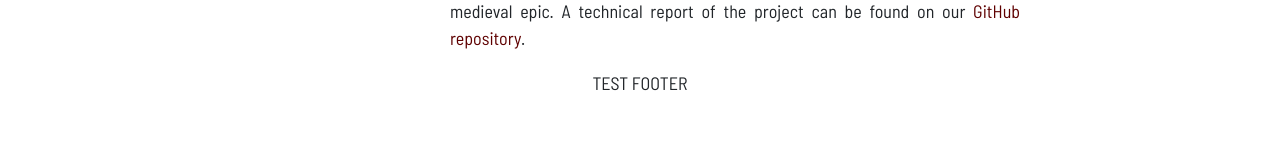
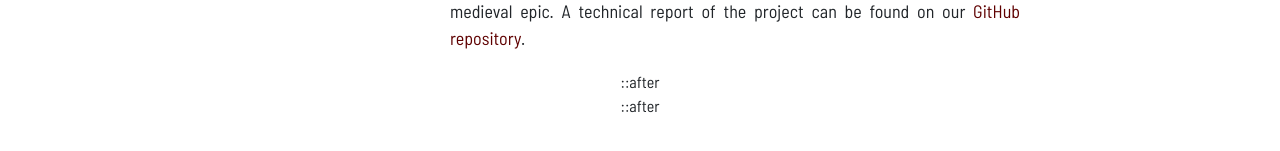
Before and after one commit to tameney22/hda-test, a React (Create React App) app: page / in a window 1280 px wide. Shown: the part 575-726 px from the top of the page. Built offline with nearby package versions, Linux system fonts and the light colour scheme.

Commit message:
began integrating the footer

```diff
--- a/src/components/footer.js
+++ b/src/components/footer.js
@@ -2,9 +2,32 @@ import React from 'react';
 
 function Footer() {
     return (
-        <div className = "footer">
-            <p>TEST FOOTER</p>
-        </div>
+        <footer role="contentinfo" class = "footer">
+            <div class = "footer-row">
+                <div class = "footer-column-1">
+
+                </div>
+                <div class = "footer-column-1">
+
+                </div>
+                <div class = "footer-column-1">
+
+                </div>
+                ::after
+            </div>
+            <div class = "footer-row">
+                <div class = "footer-column-2">
+
+                </div>
+                <div class = "footer-column-2">
+
+                </div>
+                <div class = "footer-column-2">
+
+                </div>
+                ::after
+            </div>
+        </footer>
     );
 }
 
```
